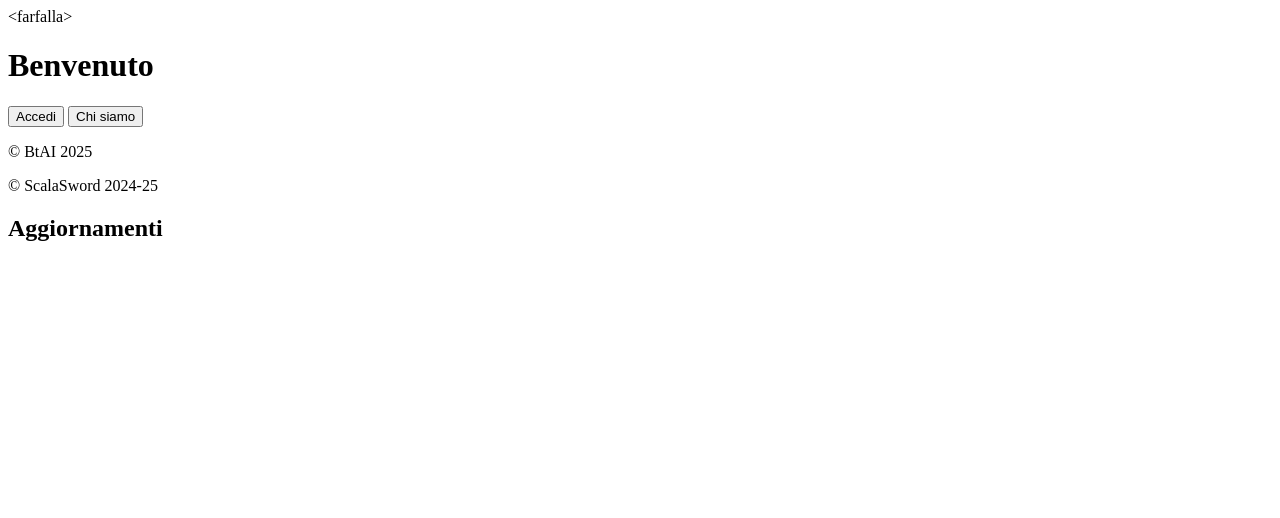
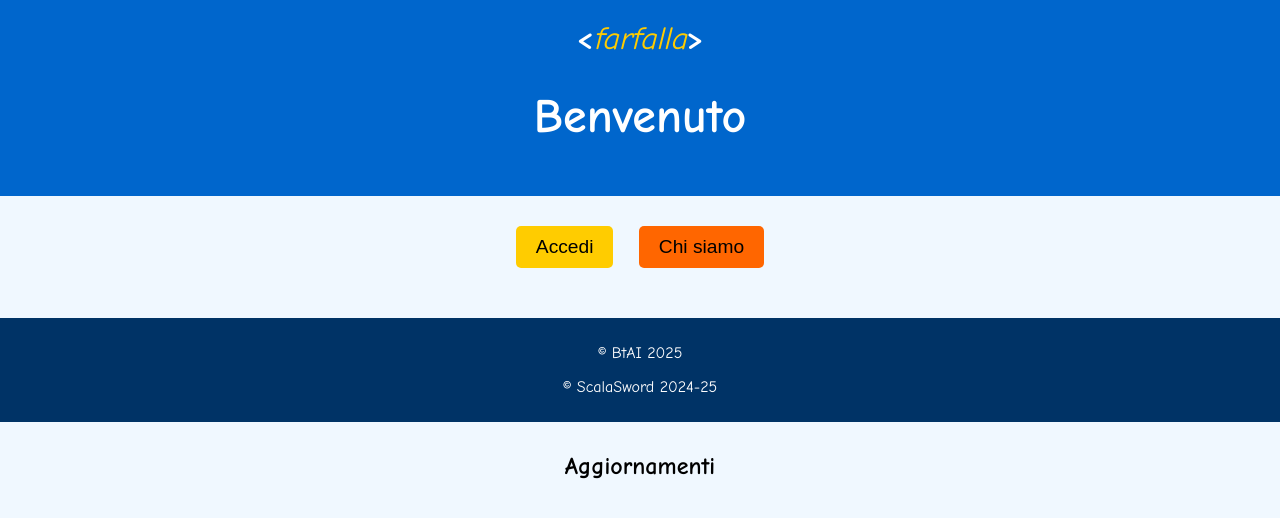
Before and after one commit to NerdyV/Butter-Project, a plain HTML site: page index.html in a window 1280 px wide. Drawn offline with Linux system fonts and the light colour scheme.

Commit message:
styles.css

```diff
--- a/styles.css
+++ b/styles.css
@@ -1,33 +1,75 @@
-<!DOCTYPE html>
-<html lang="it">
-<head>
-    <meta charset="UTF-8">
-    <meta name="viewport" content="width=device-width, initial-scale=1.0">
-    <title>BtAI</title>
-    <link rel="stylesheet" href="styles.css">
-</head>
-<body>
-    <header>
-        <div class="logo">
-            <img src="farfalla.png" alt="Logo farfalla" class="logo-img">
-            <span class="programming-symbol">&lt;</span><span class="butterfly">farfalla</span><span class="programming-symbol">&gt;</span>
-        </div>
-        <h1>Benvenuto</h1>
-    </header>
+/* Base styling */
+body {
+    font-family: 'Comic Sans MS', sans-serif;
+    margin: 0;
+    padding: 0;
+    background-color: #f0f8ff; /* Azzurro chiaro */
+}
 
-    <section class="updates">
-        <h2>Aggiornamenti</h2>
-        <!-- Qui puoi aggiungere video o notizie -->
-    </section>
+header {
+    background-color: #0066cc; /* Azzurro scuro */
+    color: white;
+    text-align: center;
+    padding: 20px;
+}
 
-    <section class="home-buttons">
-        <button class="home-btn">Accedi</button>
-        <button class="about-btn">Chi siamo</button>
-    </section>
+h1 {
+    font-size: 3em;
+}
 
-    <footer>
-        <p>&copy; BtAI 2025</p>
-        <p>&copy; ScalaSword 2024-25</p>
-    </footer>
-</body>
-</html>
+.logo {
+    display: flex;
+    align-items: center;
+    justify-content: center;
+    font-size: 2em;
+}
+
+.logo-img {
+    width: 50px;  /* Adatta la dimensione dell'immagine */
+    height: auto;
+    margin-right: 10px;  /* Spazio tra l'immagine e il testo */
+}
+
+.programming-symbol {
+    font-weight: bold;
+}
+
+.butterfly {
+    font-style: italic;
+    color: #ffcc00; /* Colore per la farfalla */
+}
+
+.home-buttons {
+    text-align: center;
+    margin-top: 20px;
+}
+
+.home-btn, .about-btn {
+    font-size: 1.2em;
+    padding: 10px 20px;
+    margin: 10px;
+    border: none;
+    border-radius: 5px;
+    cursor: pointer;
+}
+
+.home-btn {
+    background-color: #ffcc00; /* Giallo per il tasto "Accedi" */
+}
+
+.about-btn {
+    background-color: #ff6600; /* Arancione per il tasto "Chi siamo" */
+}
+
+footer {
+    text-align: center;
+    margin-top: 40px;
+    background-color: #003366; /* Blu scuro */
+    color: white;
+    padding: 10px;
+}
+
+.updates {
+    margin: 30px;
+    text-align: center;
+}
```
